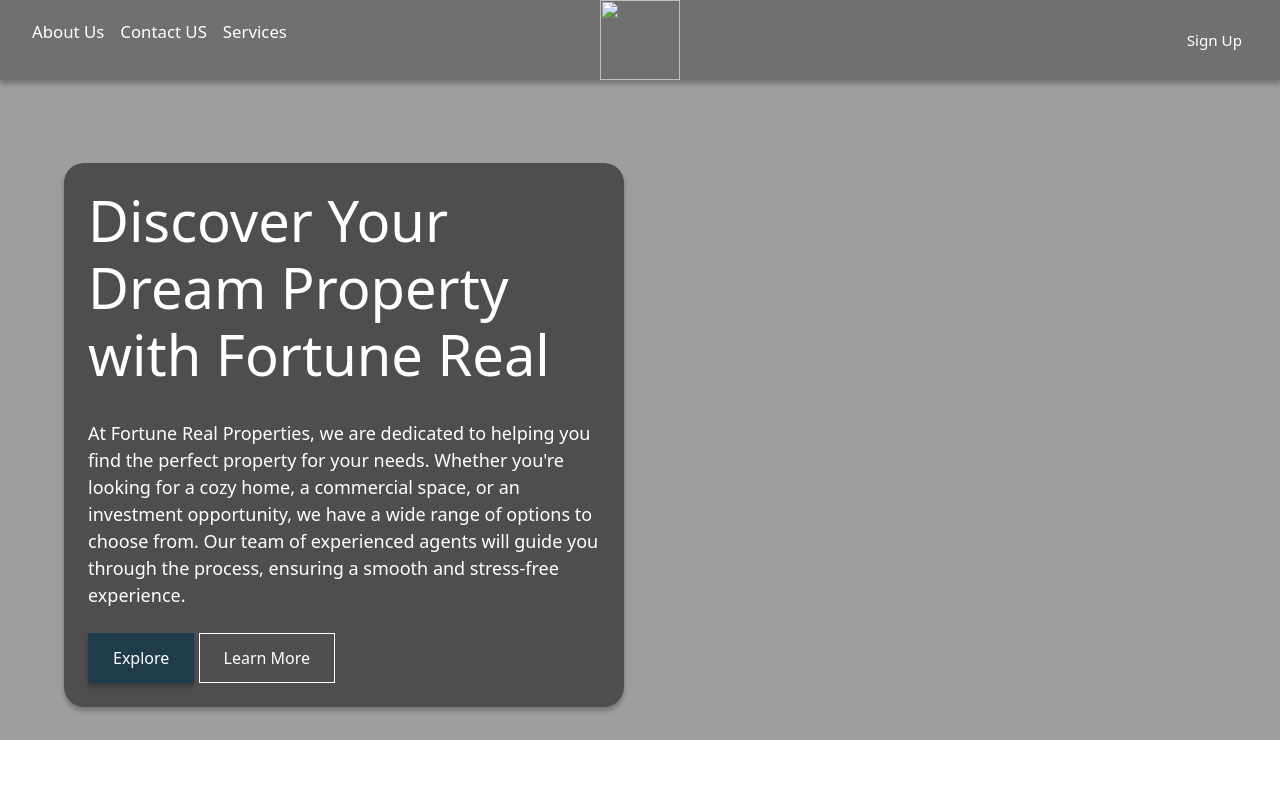
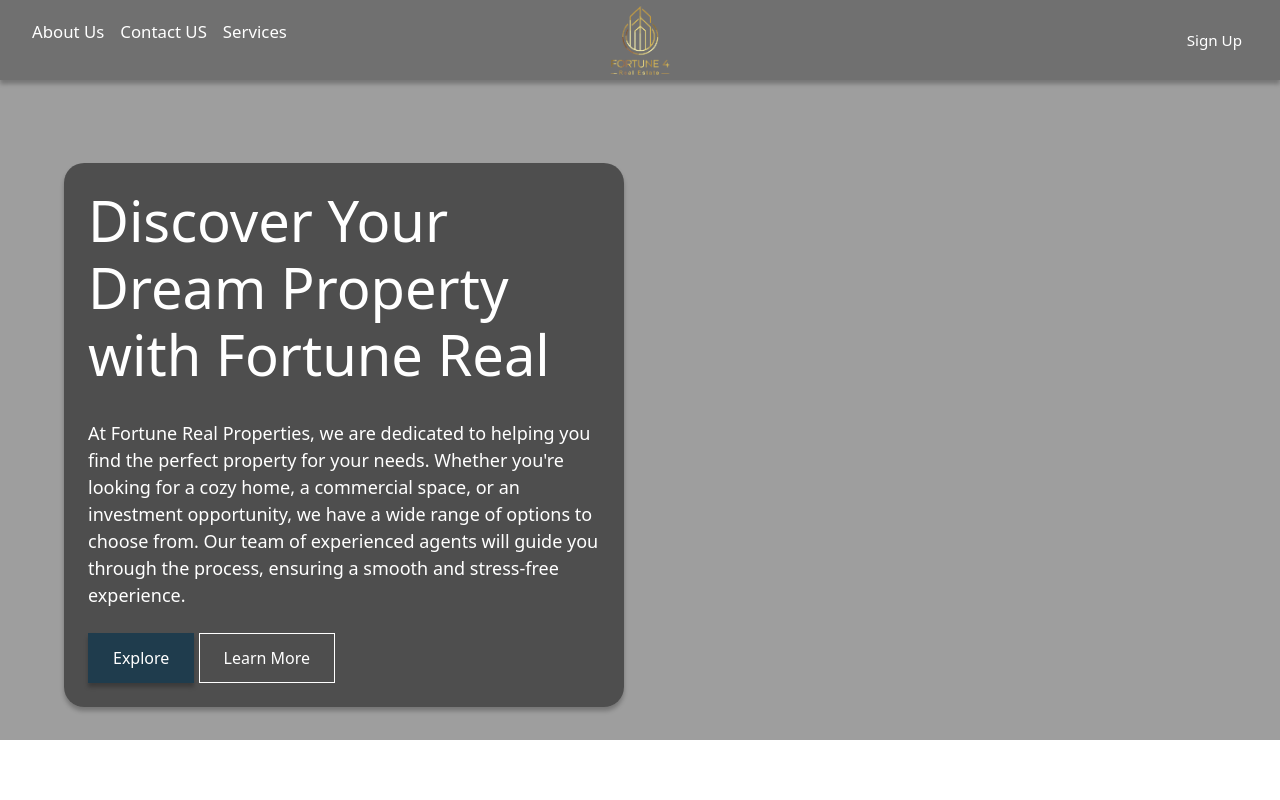
Before and after one commit to Vaishnav200517918/SampleWebsiteFortune, a plain HTML site: page index.html in a window 1280 px wide. Shown: the top 800 px of the page. Drawn offline with nearby package versions, Linux system fonts and the light colour scheme; the site is published under a folder, as on GitHub Pages, so addresses that start at the root find nothing.

Commit message:
Update index.html

```diff
--- a/index.html
+++ b/index.html
@@ -28,7 +28,7 @@
                 </ul>
             </div>
             <div class="header-logo-container" >
-                <img class="header-logo" src="/image/header-logo.png" alt="" height="">
+                <img class="header-logo" src="image/header-logo.png" alt="" height="">
             </div>
             <div class="header-btn-container">
                 <button class="signup-btn">Sign Up</button>
```
